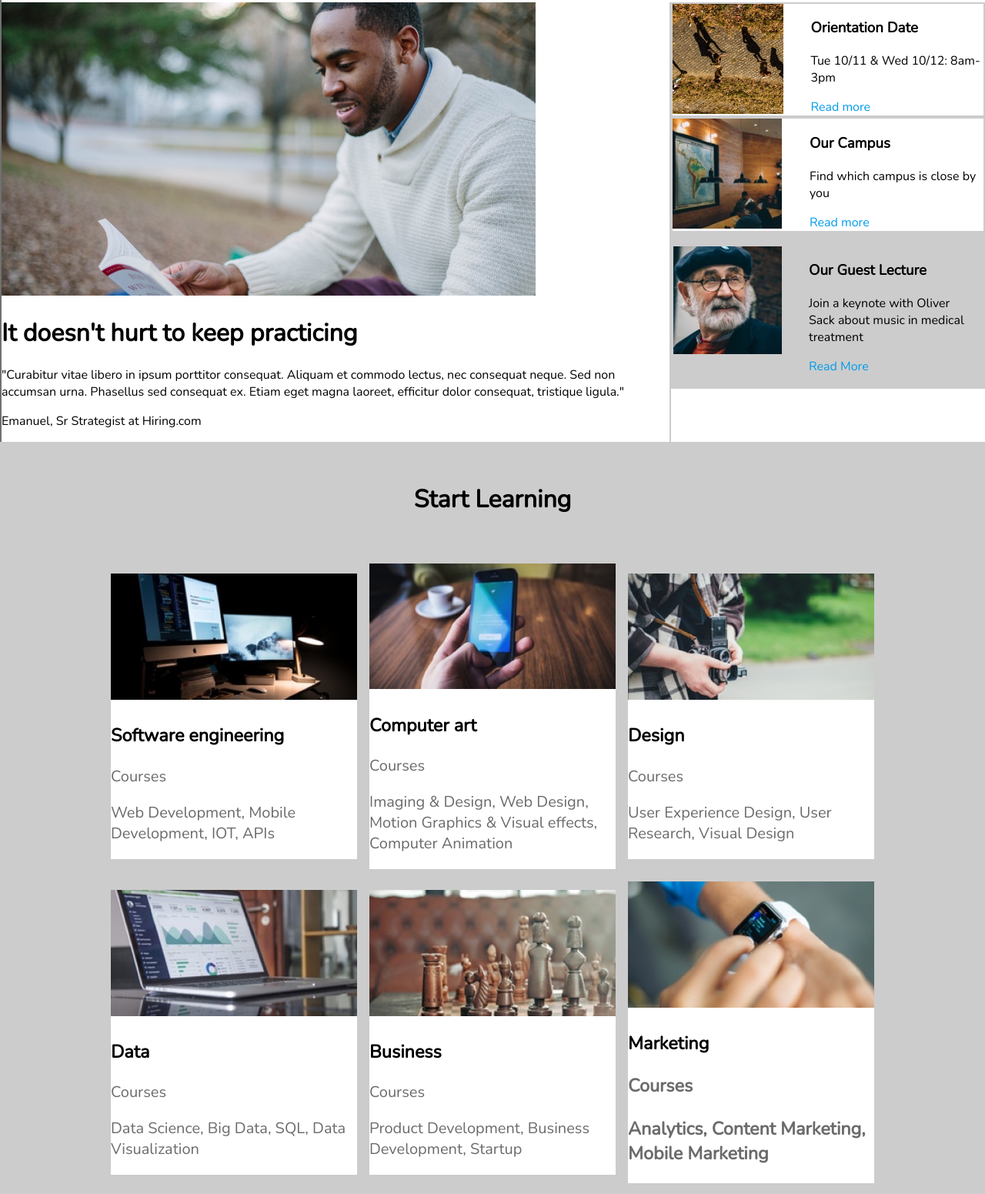
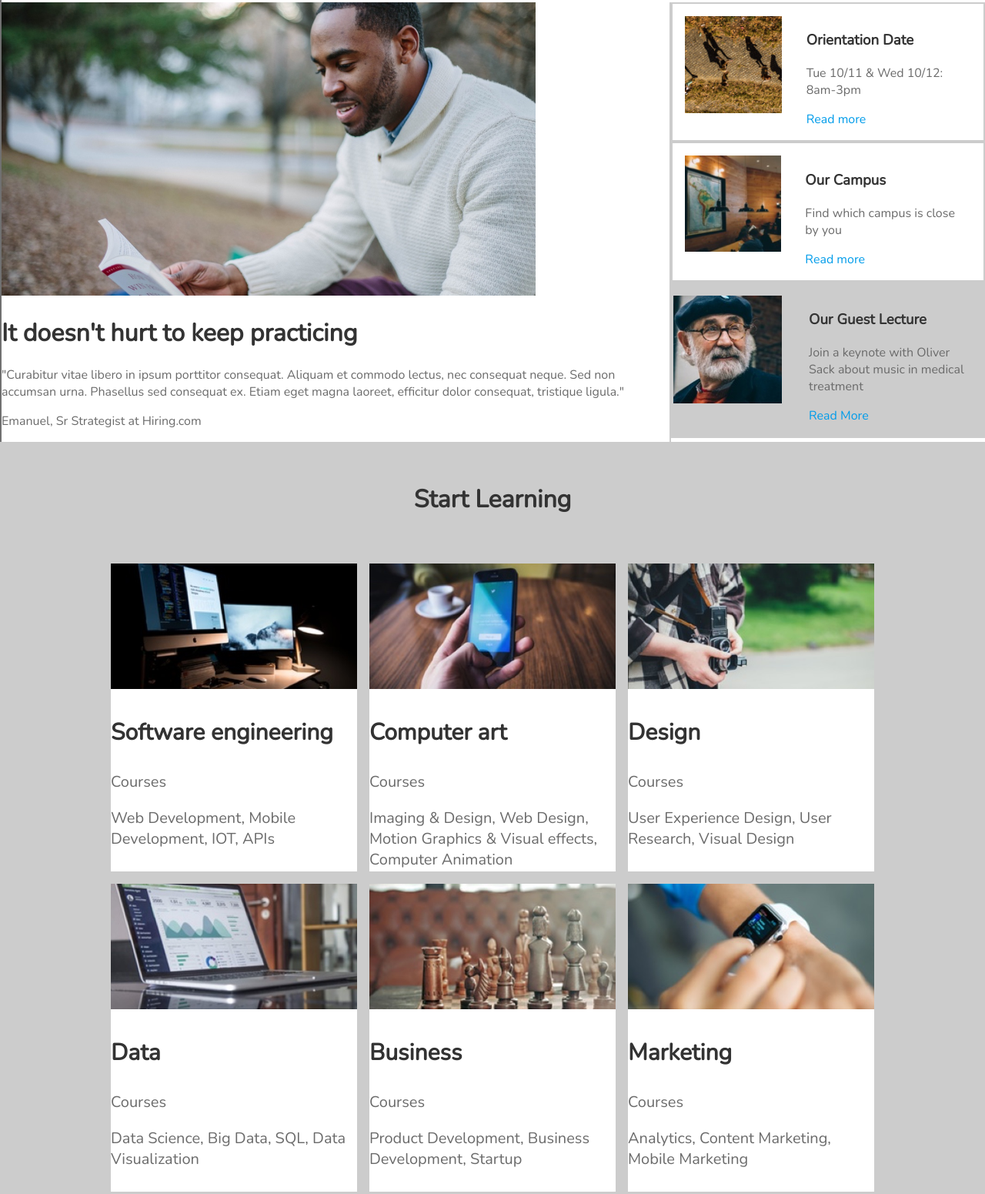
Before and after one commit to consfdr3/CapstoneColmarAcademy, a plain HTML site: page index.html in a window 1280 px wide. Shown: the part 745-2296 px from the top of the page at 77% size. Drawn offline with nearby package versions, Linux system fonts and the light colour scheme.

Commit message:
Start Learning Final

```diff
--- a/resources/css/style.css
+++ b/resources/css/style.css
@@ -2,6 +2,18 @@
 body {
   font-family: Nunito, sans-serif;
   margin: auto;
+}
+
+body p {
+  color: #6B6B6B;
+}
+
+body h1 {
+  color: #333333;
+}
+
+body h3 {
+  color: #333333;
 }
 
 .content {
@@ -105,7 +117,7 @@ header a {
 
 .keep-content {
   display: flex;
-  padding: : 16px 16px;
+  padding: 16px 16px;
   border: 2px solid #CCCCCC;
 }
 
@@ -135,7 +147,6 @@ header a {
 }
 
 .start-container {
-  font-size: 20px;
   display: flex;
   align-items: center;
   flex-direction: row;
@@ -160,6 +171,7 @@ header a {
 .start-content {
   margin: 8px 8px;
   background-color: white;
+  height: 400px;
 }
 
 .start-content img {
@@ -168,4 +180,10 @@ header a {
 
 .start-content p {
   color: #6B6B6B;
+  font-weight: normal;
+  font-size: 20px;
 }
+
+.start-content h3 {
+  font-size: 30px;
+}
```
